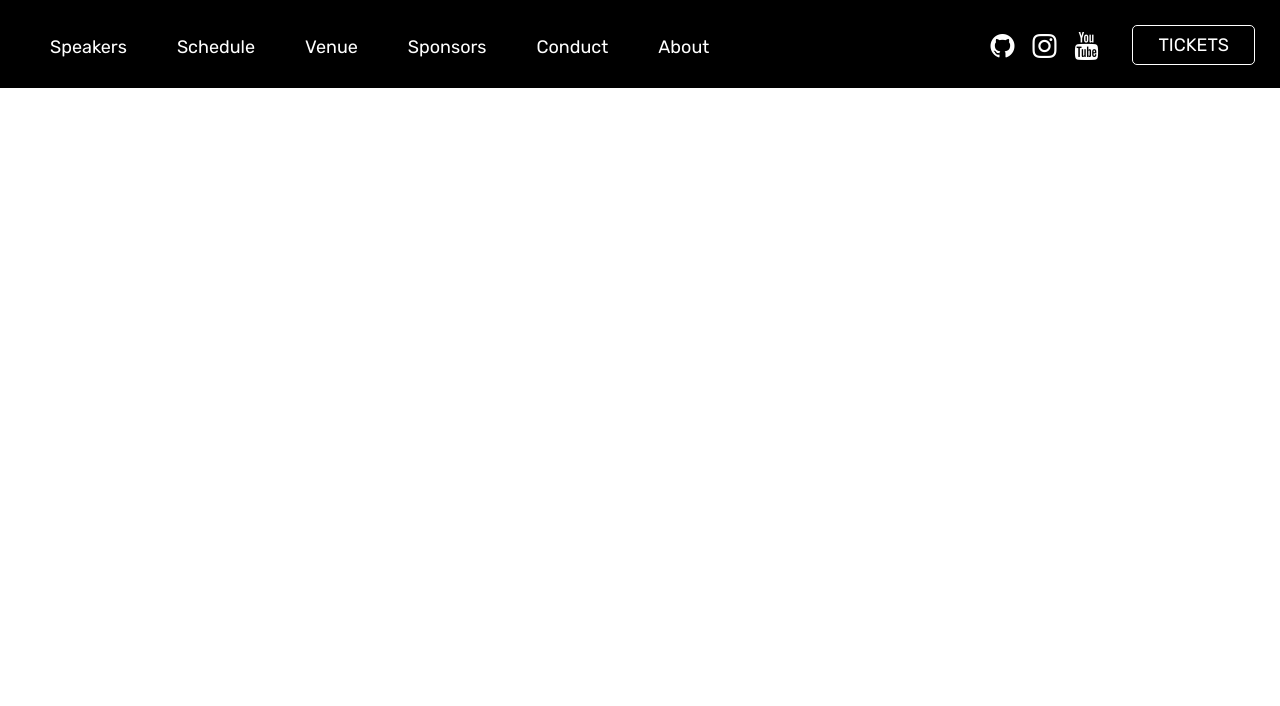
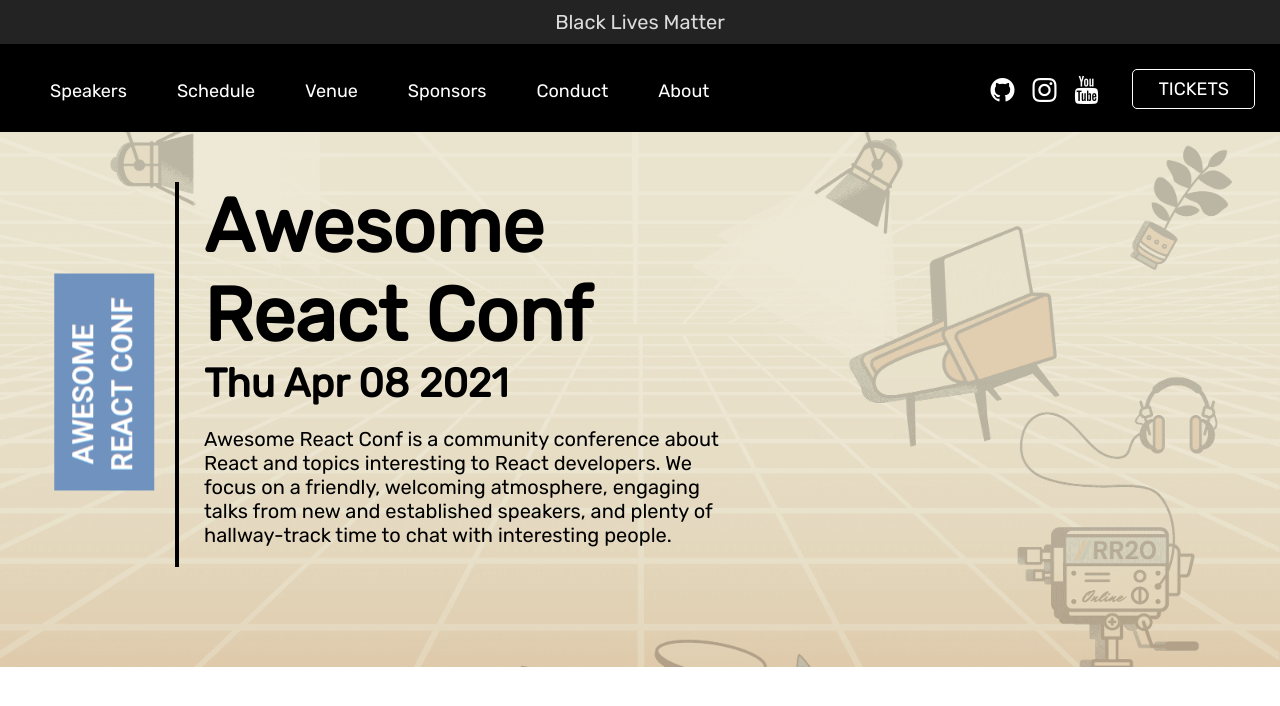
Before and after one commit to tuf75588/50-React-Projects-Part1, a React (Create React App) app in the folder 02-conference-schedule/: page / in a window 1280 px wide. Shown: the top 706 px of the page. Built offline with nearby package versions, Linux system fonts and the light colour scheme.

Commit message:
header for site 2 done ✅

```diff
--- a/02-conference-schedule/src/index.css
+++ b/02-conference-schedule/src/index.css
@@ -15,6 +15,16 @@
 }
 a {
   text-decoration: none;
+}
+h1,
+h2,
+h3,
+h4,
+h5,
+h6 {
+  margin-left: -20px;
+  margin: 0;
+  font-family: Rubik, sans-serif;
 }
 .header_home {
   background: url('./images/hero.png') no-repeat center 0 fixed;
@@ -43,6 +53,12 @@
 .header-nav li {
   display: inline-block;
   padding: 0 25px;
+}
+.blm_banner {
+  background: #232323;
+  text-align: center;
+  padding: 10px;
+  color: #dcdcdc;
 }
 .header-nav li a {
   color: #fff;
@@ -85,3 +101,34 @@
   border: 1px solid #fff;
   font-size: 18px;
 }
+
+.home_header_wrapper {
+  padding: 50px;
+  color: #000;
+  padding-bottom: 100px;
+  display: grid;
+  grid-template-columns: 100px auto;
+}
+.home_header_content {
+  border-left: 4px solid #000;
+  padding-left: 25px;
+  margin-left: 25px;
+  width: 525px;
+  z-index: 100;
+}
+.home_header_logo {
+  transform: translate(-25%, 150%) rotate(270deg);
+}
+
+.home_header_content h1,
+h2 {
+  border: 0 none;
+}
+
+.home_header_content h1 {
+  font-size: 75px;
+}
+
+.home_header_content h2 {
+  font-size: 40px;
+}
--- a/02-conference-schedule/src/shared/header.tsx
+++ b/02-conference-schedule/src/shared/header.tsx
@@ -1,7 +1,9 @@
 import React from 'react';
+import mockLogo from '../images/mock_logo.png'
 function Header() {
   return (
     <header className="header_home">
+      <div className="blm_banner">Black Lives Matter</div>
       <div className="header-nav">
         <section>
           <ul>
@@ -26,6 +28,16 @@
           <a href="http://" className="Button" target="_blank" rel="noopener noreferrer">Tickets</a>
         </section>
       </div>
+      <div className="home_header">
+        <div className="home_header_wrapper">
+          <img src={mockLogo} alt="Mock conference logo" className="home_header_logo" />
+          <div className="home_header_content">
+            <h1>Awesome React Conf</h1>
+            <h2>{new Date().toDateString()}</h2>
+            <p>Awesome React Conf is a community conference about React and topics interesting to React developers. We focus on a friendly, welcoming atmosphere, engaging talks from new and established speakers, and plenty of hallway-track time to chat with interesting people.</p>
+          </div>
+        </div>
+      </div>
     </header>
   )
 }
```
Also changed, not shown: 02-conference-schedule/src/images/mock_logo.png (added).
